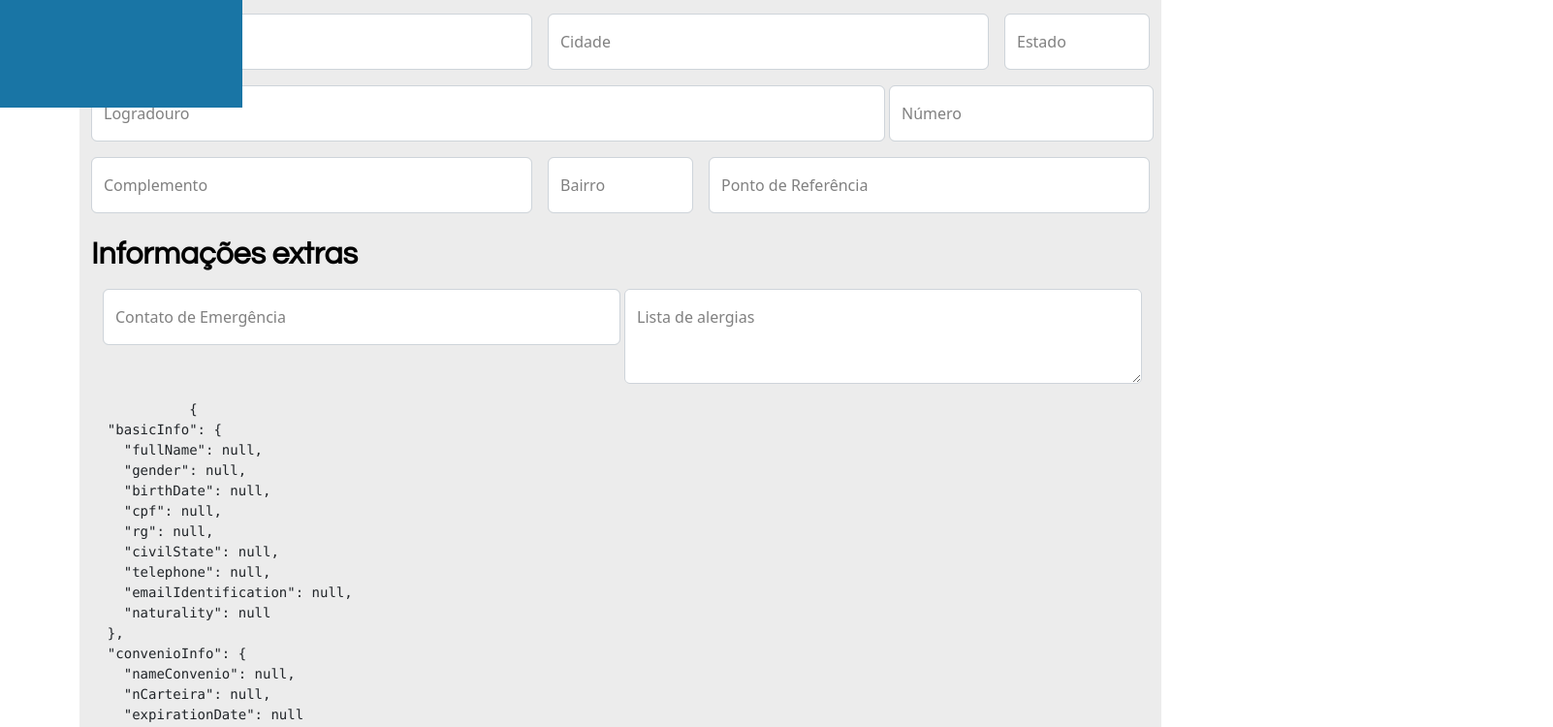
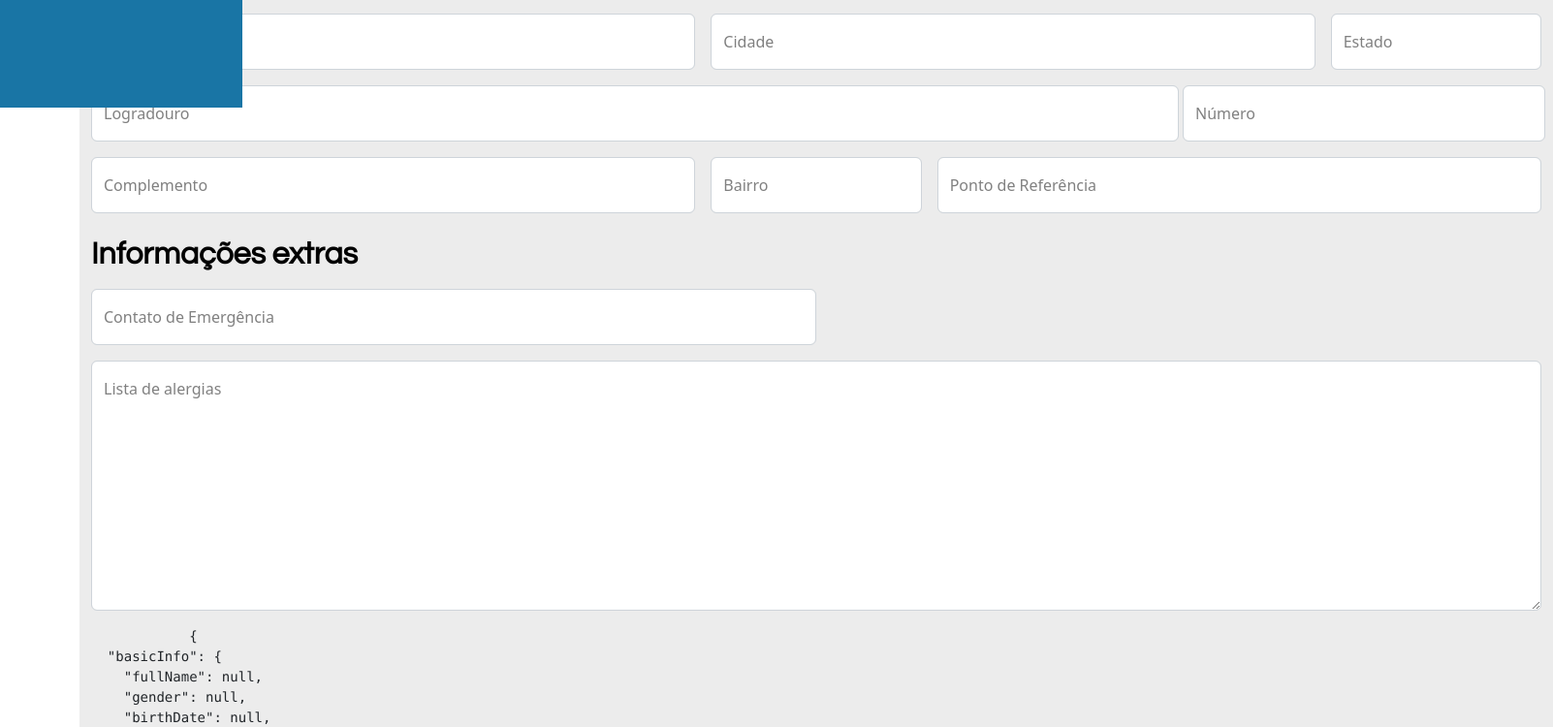
Before and after one commit to pedrolaraburu/HealthTrack, an Angular app: page /dashboard/add in a window 1280 px wide. Shown: the part 689-1439 px from the top of the page at 97% size, 1602 px wide, since content can reach past the window. Built offline with nearby package versions, Linux system fonts and the light colour scheme; sample sign-in values are in the browser's storage.

Commit message:
fix: resize 'cadastro-paciente' forms

```diff
--- a/src/app/forms/extra-info/extra-info.component.html
+++ b/src/app/forms/extra-info/extra-info.component.html
@@ -1,16 +1,16 @@
 <ng-container [formGroup]="form">
-    <div class="form container">
-        <div class="d-flex flex-row gap-1 mt-3 mb-3">
+    <div class="form-container">
+        <div class="d-flex flex-column gap-3 mt-3 mb-3">
             <div class="form-floating col-md-6">
                 <input type="text" class="form-control" id="contatoEmergenciaCadastro"
                     aria-describedby="contatoEmergenciaHelp" placeholder="Contato de Emergência"
                     name="contatoEmergenciaCadastro" formControlName="emergencyContact">
                 <label for="contatoEmergenciaCadastro" style="color:grey">Contato de Emergência</label>
             </div>
-            <div class="form-floating col-md-6">
-                <textarea type="text" class="form-control py-5 col-md-6" id="listaAlergiasCadastro"
+            <div class="form-floating col-md-12">
+                <textarea rows="8" type="text" class="form-control py-5 col-md-6" id="listaAlergiasCadastro"
                     aria-describedby="listaAlergiasHelp" placeholder="Lista de alergias" name="listaAlergiasCadastro"
-                    formControlName="listOfAlergies"></textarea>
+                    formControlName="listOfAlergies" style="height: 100%;"></textarea>
                 <label for="listaAlergiasCadastro" style="color:grey">Lista de alergias</label>
             </div>
         </div>
--- a/src/app/pages/cadastro-paciente/cadastro-paciente.component.html
+++ b/src/app/pages/cadastro-paciente/cadastro-paciente.component.html
@@ -10,7 +10,7 @@
 </app-navbar-dashboard>
 <div class="container">
     <h2 class="text-text mt-3">Preencha os campos para cadastrar</h2>
-    <div class="container-fluid py-5 rounded-3" style="background-color: #ececec;">
+    <div class="container-fluid py-5 rounded-3 mb-4" style="background-color: #ececec; width: 95rem;">
         <div class="d-flex flex-row">
             <h2 class="display-7 text-text text-black fw-bold">Identificação</h2>
             <div class="d-flex flex-row justify-content-end ms-auto gap-2">
```
